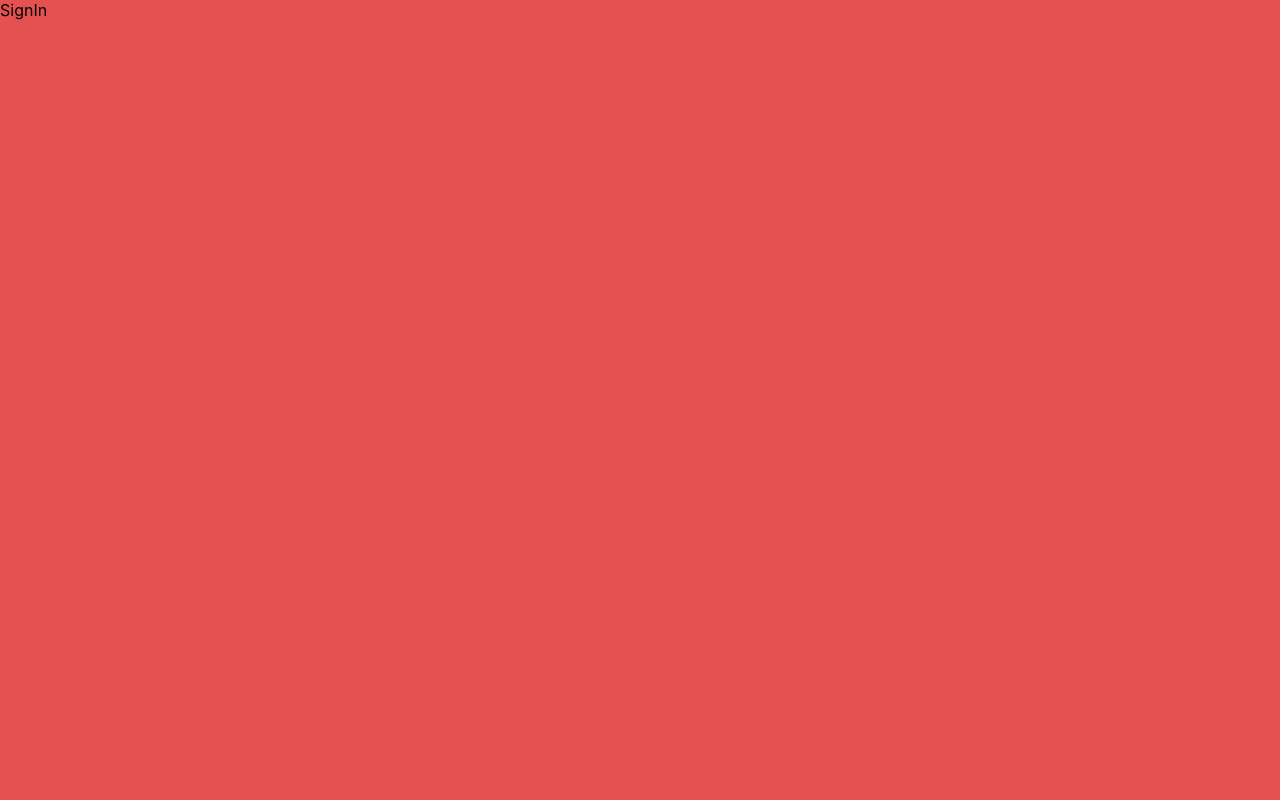
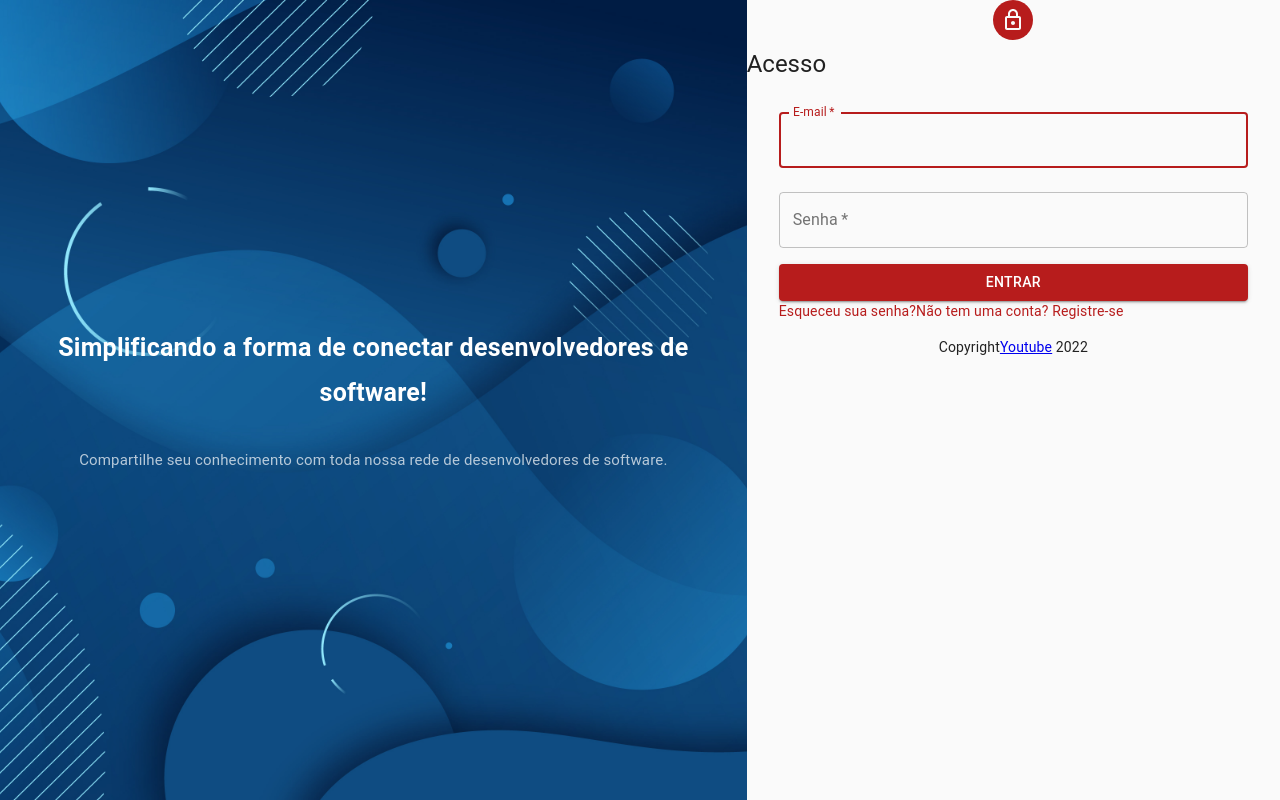
Before and after one commit to pabllot/appreact, a React (Create React App) app: page /sign-in in a window 1280 px wide. Built offline with nearby package versions, Linux system fonts and the light colour scheme.

Commit message:
sign-in done

```diff
--- a/src/App.js
+++ b/src/App.js
@@ -4,6 +4,7 @@
 import SignIn from "./pages/SignIn";
 import { BrowserRouter, Routes, Route } from "react-router-dom";
 import theme from './theme';
+
 
 function App() {
 
--- a/src/index.css
+++ /dev/null
@@ -1,14 +0,0 @@
-body {
-  margin: 0;
-  font-family: -apple-system, BlinkMacSystemFont, 'Segoe UI', 'Roboto', 'Oxygen',
-    'Ubuntu', 'Cantarell', 'Fira Sans', 'Droid Sans', 'Helvetica Neue',
-    sans-serif;
-  -webkit-font-smoothing: antialiased;
-  -moz-osx-font-smoothing: grayscale;
-  background-color: rgb(229, 81, 81);
-}
-
-code {
-  font-family: source-code-pro, Menlo, Monaco, Consolas, 'Courier New',
-    monospace;
-}
--- a/src/index.js
+++ b/src/index.js
@@ -1,12 +1,13 @@
 import React from 'react';
 import ReactDOM from 'react-dom/client';
-import './index.css';
 import App from './App';
+import CssBaseline from '@material-ui/core/CssBaseline';
 
 
 const root = ReactDOM.createRoot(document.getElementById('root'));
 root.render(
   <React.StrictMode>
+    <CssBaseline />
     <App />
   </React.StrictMode>
 );
--- a/src/pages/SignIn/index.js
+++ b/src/pages/SignIn/index.js
@@ -1,8 +1,126 @@
 import React from 'react'
 
+import { makeStyles } from '@material-ui/core/styles'
+import Typography from '@material-ui/core/Typography'
+import Grid from '@material-ui/core/Grid'
+import Box from '@material-ui/core/Box'
+import Avatar from '@material-ui/core/Avatar'
+import LockOutlinedIcon from '@material-ui/icons/LockOutlined'
+import TextField from '@material-ui/core/TextField'
+import Button from '@material-ui/core/Button'
+import Link from '@material-ui/core/Link'
+
+
+const useStyles = makeStyles ((theme) => ({
+    root: {
+        height: '100vh'
+    },
+    image: {
+        backgroundImage: 'url(/images/background.jpg)',
+        backgroundPosition: 'center',
+        backgroundSize: 'cover',
+        backgroundRepeat: 'none',
+        padding: theme.spacing(2),
+        textAlign:'center'
+    },
+    avatar: {
+        background: theme.palette.primary.main,
+        marginBottom: theme.spacing(1),
+        alignSelf: 'center',
+        justifySelf: 'center'
+    },
+    button: {
+        marginTop: theme.spacing(1)
+    },
+    form: {
+        margin: theme.spacing(2, 4)
+    }
+}))
+
+function Copyright(){
+    return (
+        <Typography variant='body2' align='center'>
+            {'Copyright'}
+            <a color='inherit' href='https://www.youtube.com'>
+                Youtube
+            </a> {' '}
+            {new Date().getFullYear()}
+        </Typography>
+    )
+}
+
 function SignIn() {
+    const classes = useStyles();
+
   return (
-    <div>SignIn</div>
+    <Grid container className={classes.root}>
+      <Grid
+      item
+      container
+      direction='column'
+      justify='center'
+      alignItems='center'
+      md={7}
+      className={classes.image}>
+        <Typography style={{color: '#fff', fontSize: 25, lineHeight: '45px'}}>
+               <strong>Simplificando a forma de conectar desenvolvedores de software!</strong>
+            </Typography>
+            <Typography variant="body2" style={{color: 'rgb(255, 255, 255, 0.7)', marginTop: 30, fontSize: 15, lineHeight: '30px'}}>
+                Compartilhe seu conhecimento com toda nossa rede de desenvolvedores de software.
+        </Typography>
+      </Grid>
+      <Grid item md={5}>
+          <Box display="flex" flexDirection="column" alignItems="center" mt={8}>
+              <Avatar className={classes.avatar}>
+                 <LockOutlinedIcon />
+              </Avatar>
+              <Typography variant='h5'>
+                  Acesso
+              </Typography>
+              <form className={classes.form}>
+                <TextField
+                  variant='outlined'
+                  margin='normal'
+                  required
+                  fullWidth
+                  id="email"
+                  label="E-mail"
+                  name="email"
+                  autoComplete="email"
+                  autoFocus
+                />
+                <TextField
+                  variant='outlined'
+                  margin='normal'
+                  required
+                  fullWidth
+                  name='password'
+                  label='Senha'
+                  type='password'
+                  id='password'
+                  autoComplete='current-password'
+                />
+                <Button fullWidth
+                variant='contained'
+                color='primary'
+                className={classes.button}>
+                    Entrar
+                </Button>
+                <Grid container>
+                    <Grid item>
+                        <Link>Esqueceu sua senha?</Link>
+                    </Grid>
+                    <Grid item>
+                        <Link>Não tem uma conta? Registre-se</Link>
+                    </Grid>
+                </Grid>
+              </form>
+              <Copyright />
+          </Box>
+      </Grid>
+    </Grid>
+
+
   )
 }
 
```
